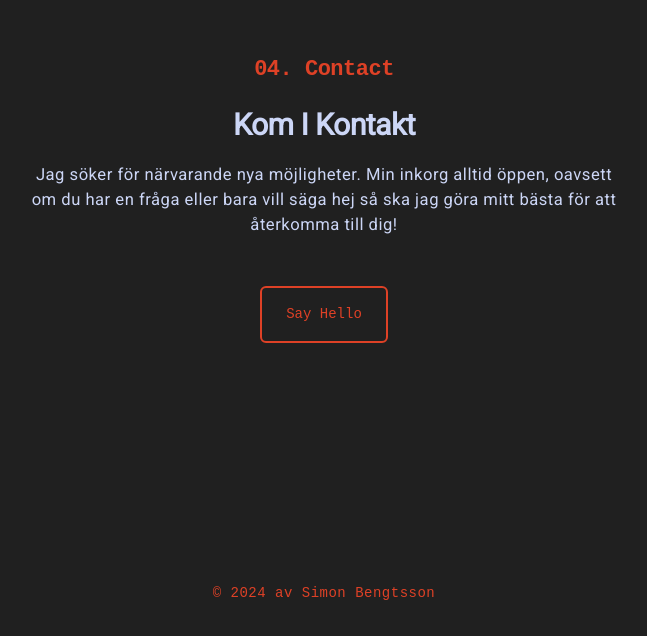
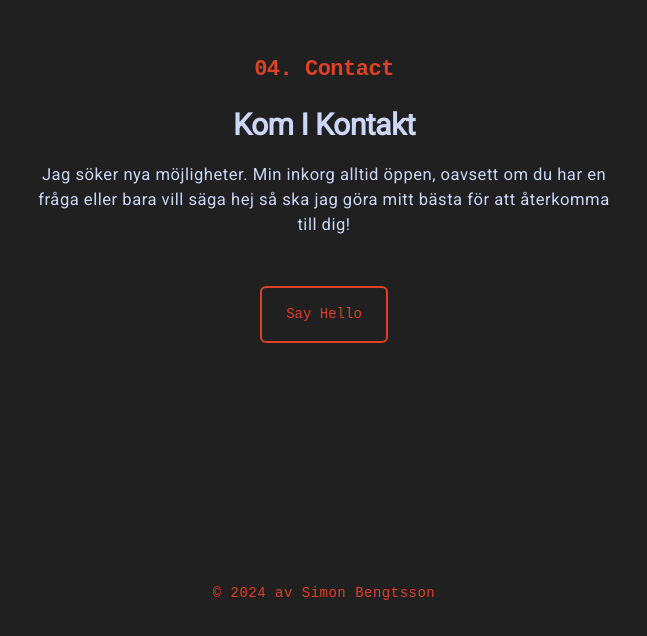
Before and after one commit to Sillen00/Portfolio_CV, a Next.js app: page / in a window 1280 px wide. Shown: the part 5735-6371 px from the top of the page, without its empty margins (316-963 px from the left). Built offline with nearby package versions, Linux system fonts and the light colour scheme.

Commit message:
styling contact text.,

```diff
--- a/app/containers/home-page/Contact.tsx
+++ b/app/containers/home-page/Contact.tsx
@@ -6,8 +6,8 @@ const Contact = () => {
     <section className='max-w-screen-lg mx-auto pt-32 pb-60 px-6 md:px-28' id='contact'>
       <h4 className={"fira text-center text-secondary-color"}>04. Contact</h4>
       <h3 className='font-semibold text-center my-4'>Kom I Kontakt</h3>
-      <p className='text-center pb-8 max-w-[600px] mx-auto'>
-        Jag söker för närvarande nya möjligheter. Min inkorg alltid öppen, oavsett om du har en fråga eller bara vill säga hej så ska jag
+      <p className='text-center pb-8 max-w-[580px] mx-auto'>
+        Jag söker nya möjligheter. Min inkorg alltid öppen, oavsett om du har en fråga eller bara vill säga hej så ska jag
         göra mitt bästa för att återkomma till dig!
       </p>
       <div className='flex justify-center pt-4'>
```
